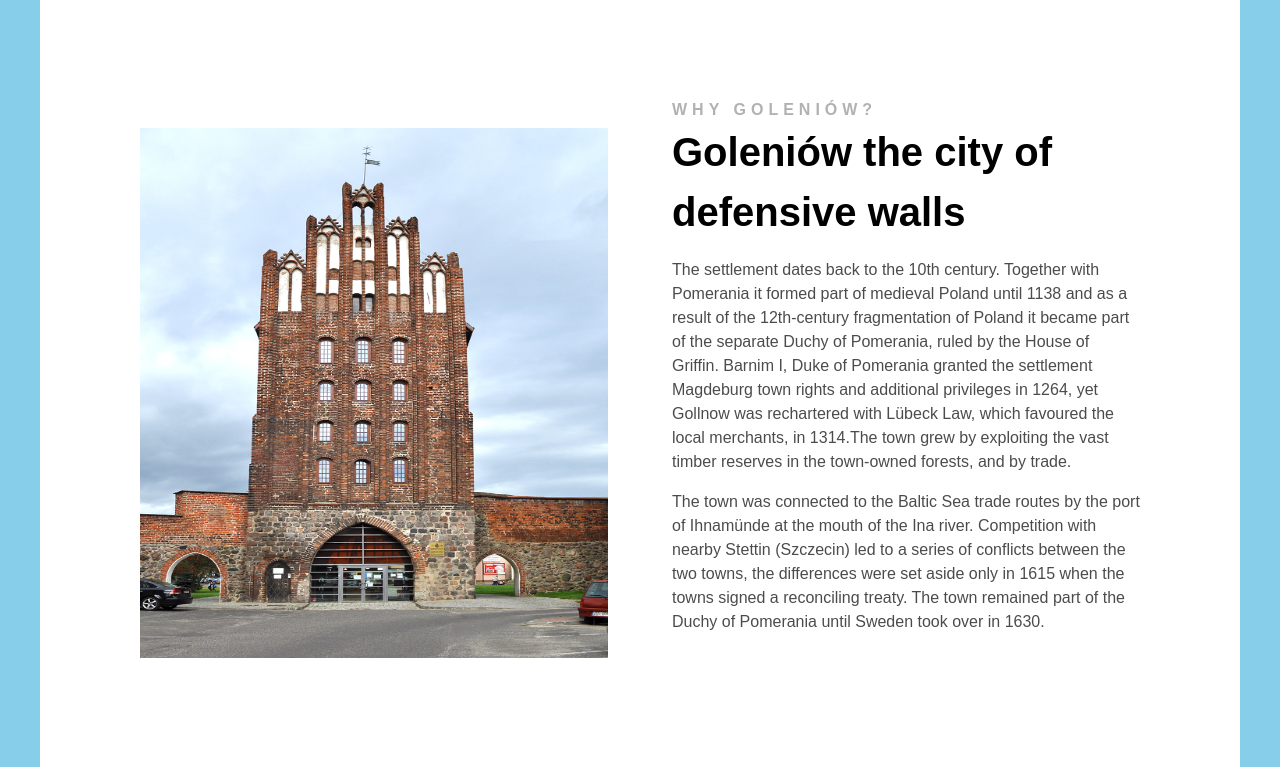
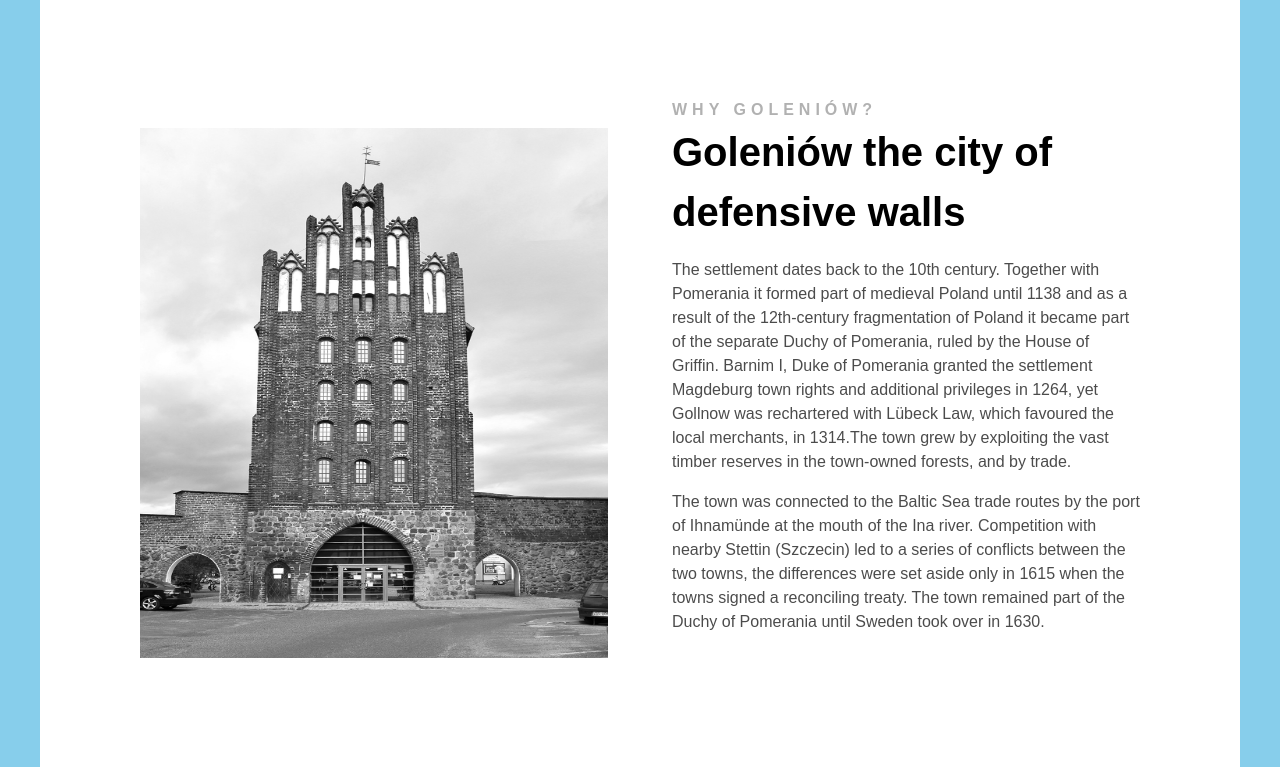
Before and after one commit to Malva86/Travel-Project, a plain HTML site: page index.html in a window 1280 px wide. Shown: the part 753-1520 px from the top of the page. Drawn offline with Linux system fonts and the light colour scheme.

Commit message:
add css filters

```diff
--- a/index.html
+++ b/index.html
@@ -30,7 +30,7 @@
             <img
               src="images/gate.jpg"
               alt="Medieval defensive walls"
-              class="img-res"
+              class="img-res gate"
             />
           </div>
           <div>
--- a/src/styles.css
+++ b/src/styles.css
@@ -160,6 +160,11 @@ img {
 .gallery {
   height: 170px;
   width: 250px;
+  filter: sepia(80%);
+}
+
+.gate {
+  filter: grayscale(10);
 }
 
 .gallery:hover {
```
